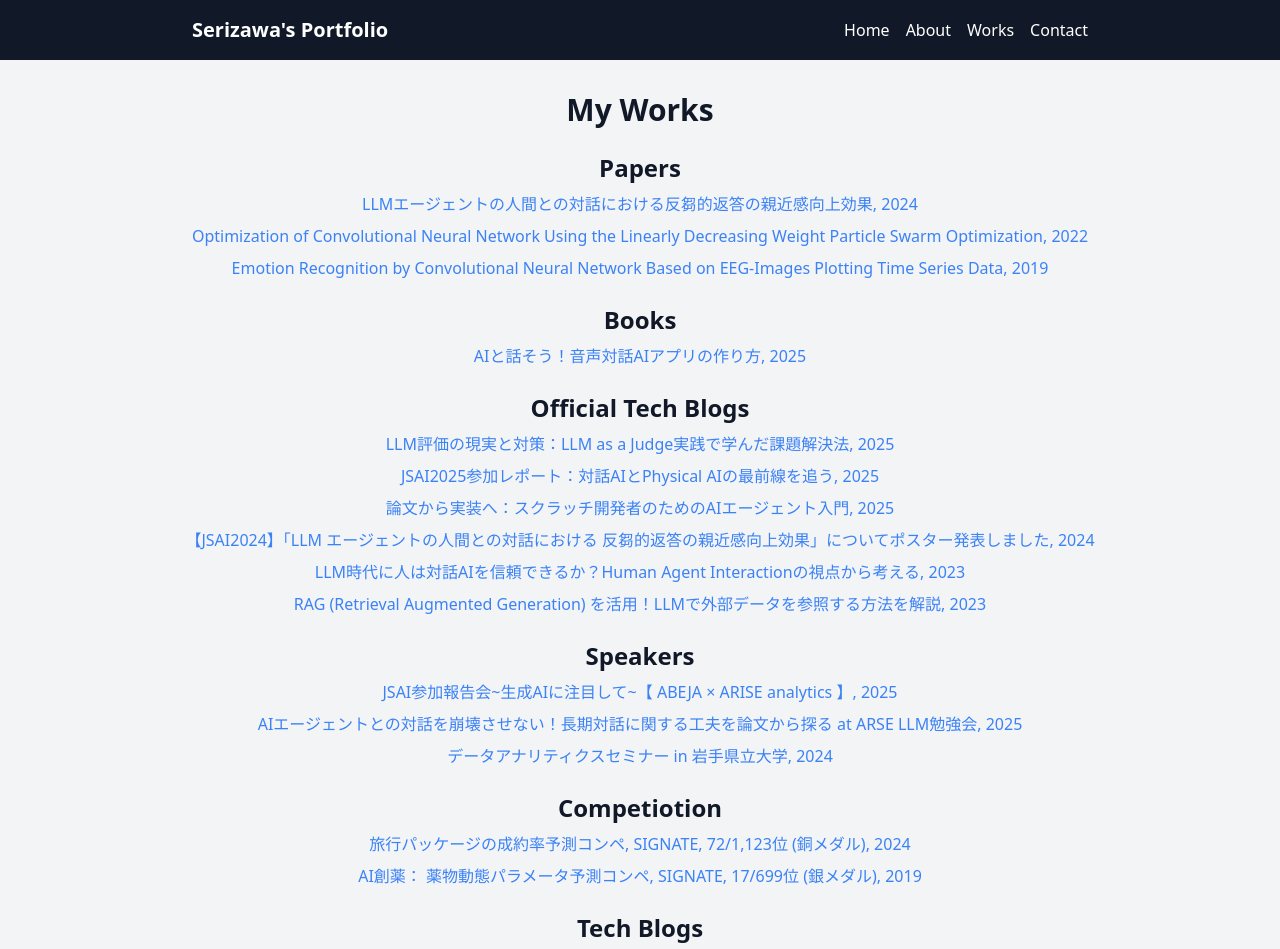
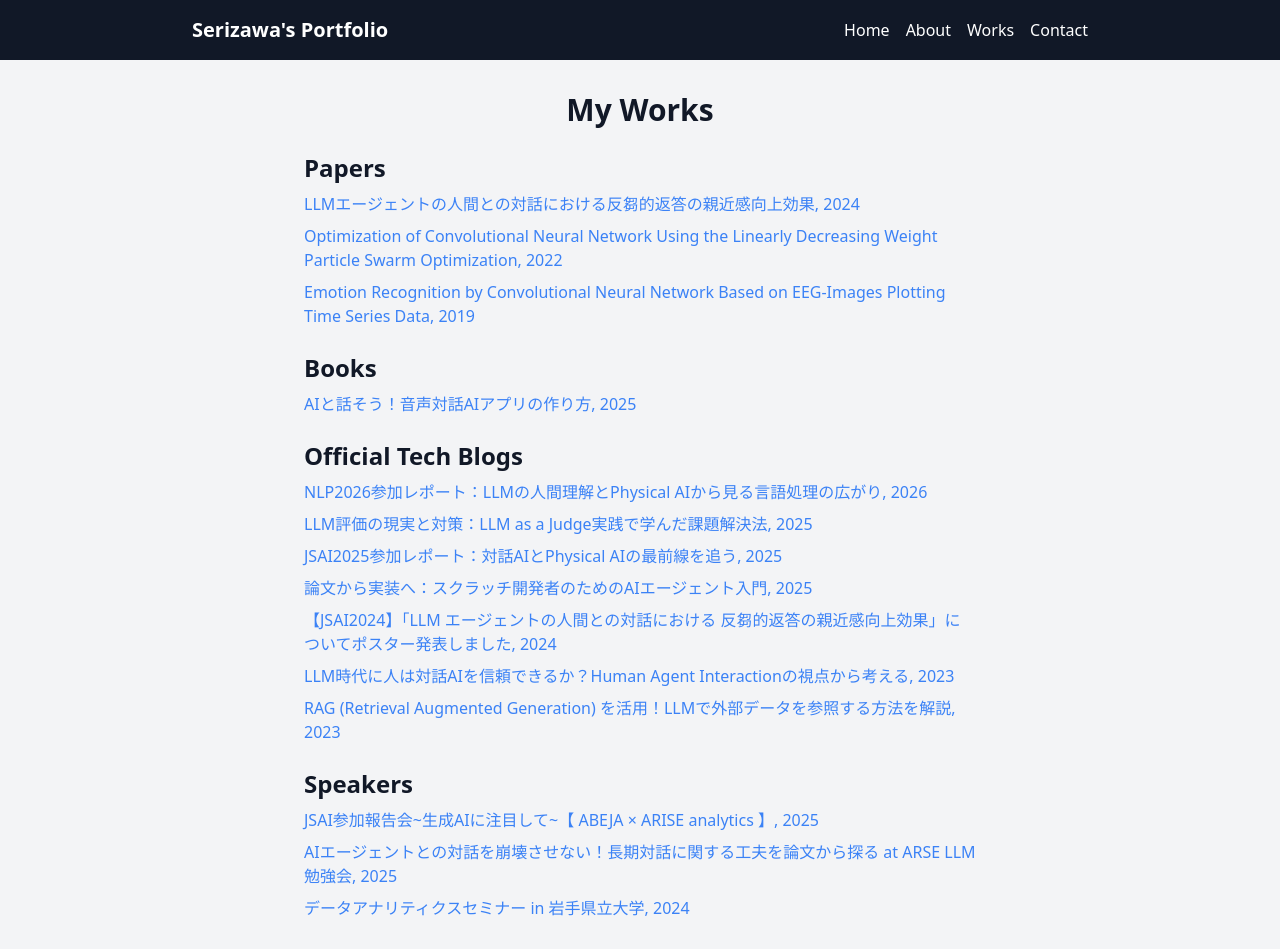
Before and after one commit to ta-seri/serizawa-portfolio, a Next.js app in the folder portfolio-site/: page /works in a window 1280 px wide. Shown: the top 949 px of the page. Built offline with nearby package versions, Linux system fonts and the light colour scheme.

Commit message:
worksの体裁を修正

```diff
--- a/portfolio-site/src/pages/about.js
+++ b/portfolio-site/src/pages/about.js
@@ -21,6 +21,7 @@ export default function About() {
     ]
 
     const certifications = [
+      "AWS Certified Cloud Practitioner",
       "Microsoft Certified: Azure Fundamentals",
       "統計検定2級",
       "データサイエンティスト検定リテラシーレベル",
--- a/portfolio-site/src/pages/index.js
+++ b/portfolio-site/src/pages/index.js
@@ -21,10 +21,10 @@ export default function Home() {
 
         <p className="mt-4 text-center text-lg">
           データサイエンティスト・AIエンジニアとして，機械学習やLLMを活用した分析・開発に取り組んでいます．また，最近は DevRelと呼ばれるような技術広報活動にも取り組んでいます．
-          業務外では，LLMを活用したAIエージェントやHuman Agent Interaction (HAI)，Physical AIに興味があります．
+          業務外では，生成AIを活用した対話システムやHuman Agent Interaction (HAI)，Physical AIに興味があります．
         </p>
         <p className="mt-4 text-center text-lg">
-          I work on development using machine learning and generative AI. I am also involved in DevRel activities. Outside of work, I am interested in AI agents, Human Agent Interaction (HAI) using LLM and Physical AI.
+          I work on development using machine learning and generative AI. I am also involved in DevRel activities. Outside of work, I am interested in dialogue system utilizing generative AI, Human Agent Interaction (HAI) using generative AI and Physical AI.
         </p>
 
         <div className="mt-6 mb-6">
--- a/portfolio-site/src/pages/works.js
+++ b/portfolio-site/src/pages/works.js
@@ -1,6 +1,7 @@
 export default function Works() {
     const works = {
       techBlogs: [
+        { title: "NLP2026参加レポート：LLMの人間理解とPhysical AIから見る言語処理の広がり, 2026", url: "https://www.ariseanalytics.com/tech-info/20260327" },
         { title: "LLM評価の現実と対策：LLM as a Judge実践で学んだ課題解決法, 2025", url: "https://www.ariseanalytics.com/tech-info/20250923" },
         { title: "JSAI2025参加レポート：対話AIとPhysical AIの最前線を追う, 2025", url: "https://www.ariseanalytics.com/tech-info/20250613" },
         { title: "論文から実装へ：スクラッチ開発者のためのAIエージェント入門, 2025", url: "https://www.ariseanalytics.com/activities/report/20250121/" },
@@ -36,12 +37,13 @@ export default function Works() {
 
     return (
       <div className="min-h-screen bg-gray-100 text-gray-900 p-8 flex flex-col items-center justify-center">
+        <div className="w-full max-w-2xl">
           <h1 className="text-3xl font-bold text-center">My Works</h1>
 
           <div className="mt-6 space-y-6">
 
             {/* 論文 */}
-          <div className="text-center">
+            <div>
               <h2 className="text-2xl font-semibold">Papers</h2>
               <ul className="mt-2 space-y-2">
                 {works.papers.map((work, index) => (
@@ -55,7 +57,7 @@ export default function Works() {
             </div>
 
             {/* 書籍 */}
-          <div className="text-center">
+            <div>
               <h2 className="text-2xl font-semibold">Books</h2>
               <ul className="mt-2 space-y-2">
                 {works.books.map((work, index) => (
@@ -69,7 +71,7 @@ export default function Works() {
             </div>
 
             {/* テックブログ */}
-          <div className="text-center">
+            <div>
               <h2 className="text-2xl font-semibold">Official Tech Blogs</h2>
               <ul className="mt-2 space-y-2">
                 {works.techBlogs.map((work, index) => (
@@ -83,7 +85,7 @@ export default function Works() {
             </div>
 
             {/* 登壇 */}
-          <div className="text-center">
+            <div>
               <h2 className="text-2xl font-semibold">Speakers</h2>
               <ul className="mt-2 space-y-2">
                 {works.speakers.map((work, index) => (
@@ -97,7 +99,7 @@ export default function Works() {
             </div>
 
             {/* Competiotion */}
-          <div className="text-center">
+            <div>
               <h2 className="text-2xl font-semibold">Competiotion</h2>
               <ul className="mt-2 space-y-2">
                 {works.competition.map((work, index) => (
@@ -111,7 +113,7 @@ export default function Works() {
             </div>
 
             {/* Blogs (カードデザイン) */}
-          <div className="text-center">
+            <div>
               <h2 className="text-2xl font-semibold">Tech Blogs</h2>
               <div className="grid grid-cols-1 md:grid-cols-2 gap-4 mt-2">
                 {works.blogs.map((work, index) => (
@@ -129,7 +131,7 @@ export default function Works() {
             </div>
 
             {/* その他
-          <div className="text-center">
+            <div>
               <h2 className="text-2xl font-semibold">Others</h2>
               <ul className="mt-2 space-y-2">
                 {works.other.map((work, index) => (
@@ -147,5 +149,6 @@ export default function Works() {
             <a href="/" className="px-4 py-2 bg-gray-500 text-white rounded-md">Back to Home</a>
           </div>
         </div>
+      </div>
     );
   }
```
Lines whose indentation alone changed are shown as unchanged.
